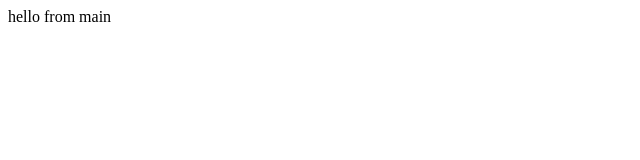
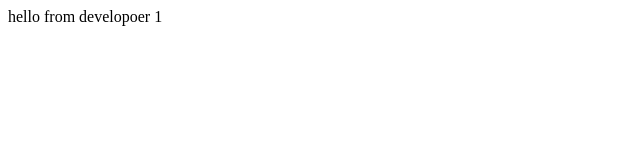
Before and after one commit to SanyFaysal/e11-github-collaboration, a plain HTML site: page index.html in a window 1280 px wide. Shown: the full height of the page, 0-640 px from the left. Drawn offline with Linux system fonts and the light colour scheme.

Commit message:
add: some text

```diff
--- a/index.html
+++ b/index.html
@@ -8,7 +8,8 @@
 </head>
 
 <body>
-    hello from main
+    hello from developoer 1
+
 </body>
 
 </html>
```
